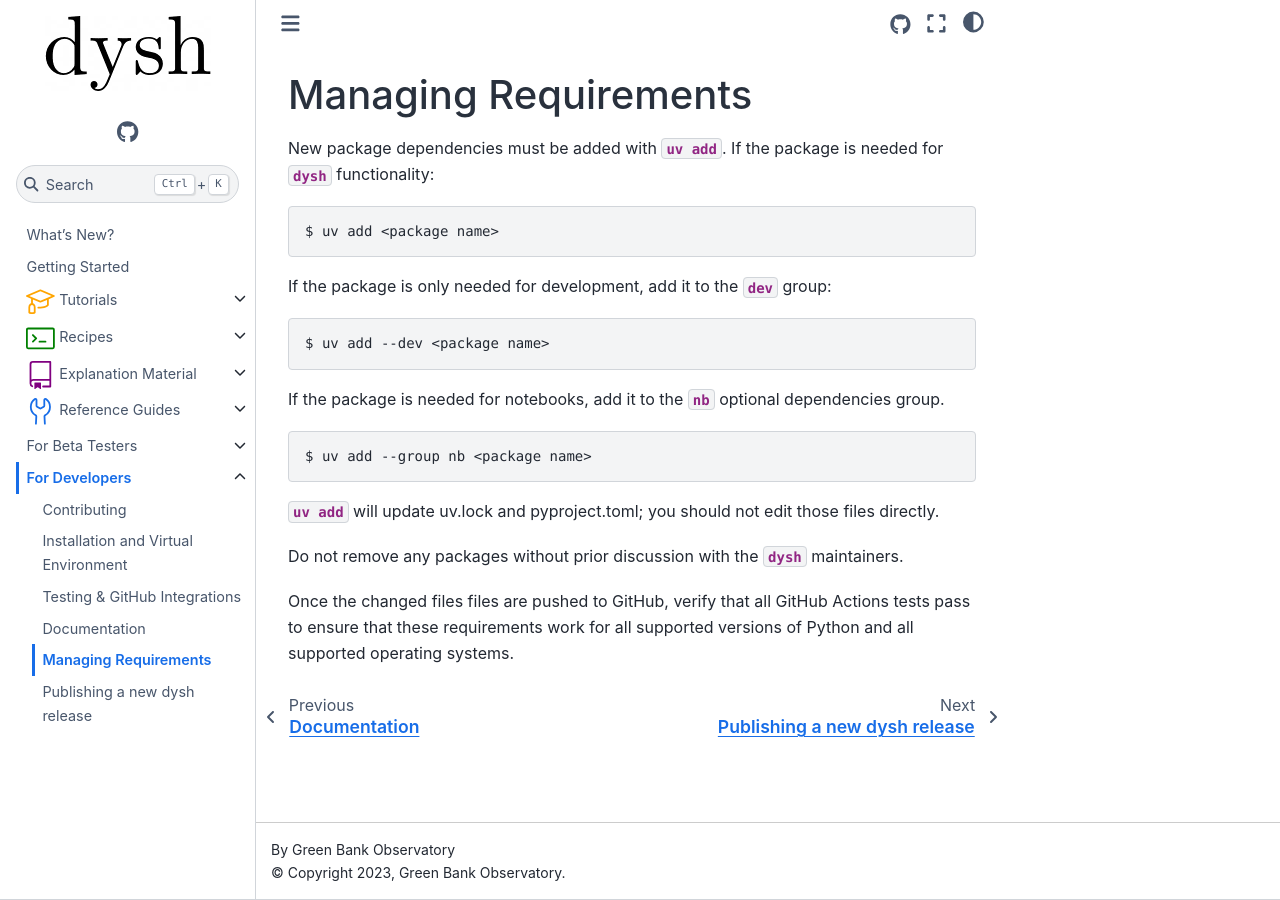
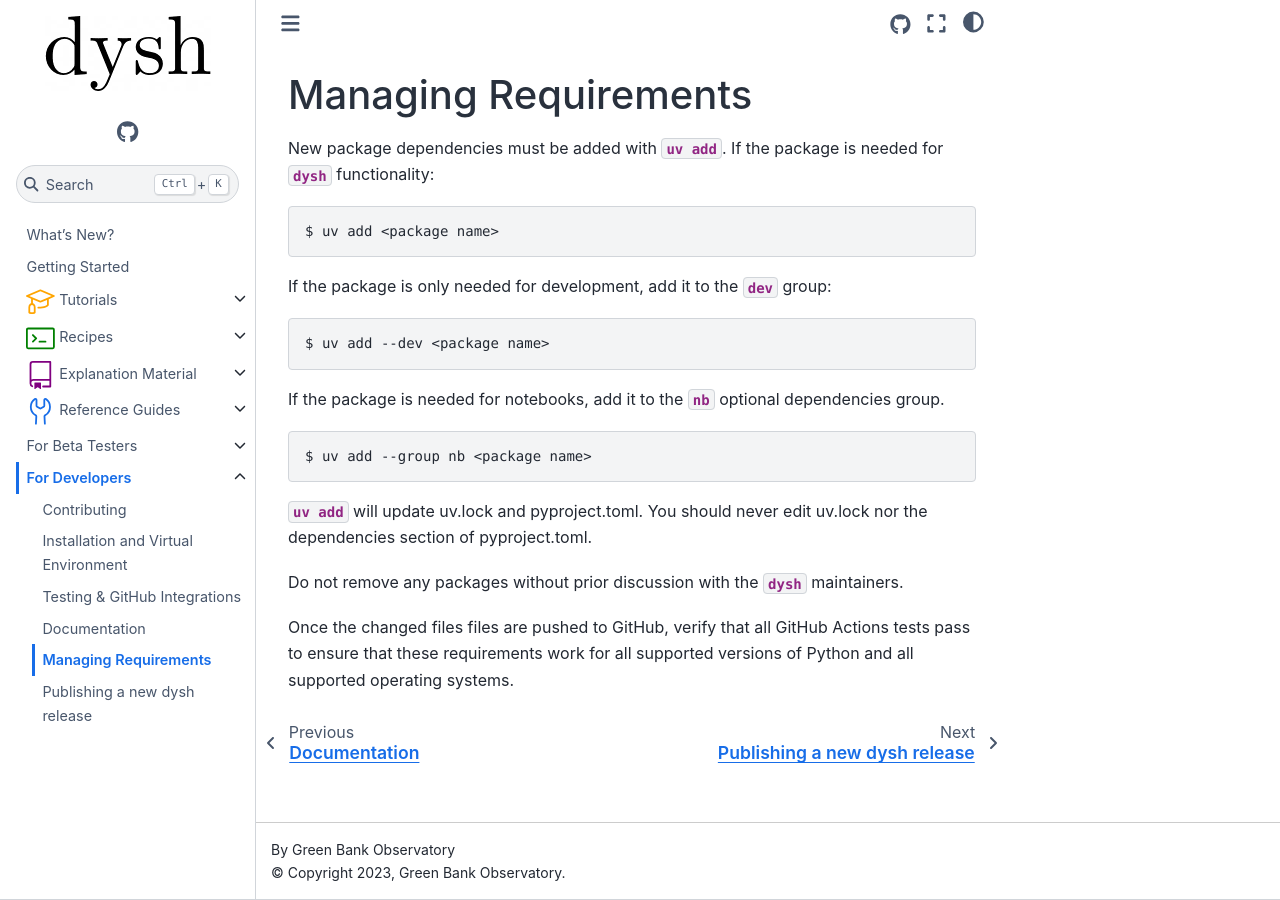
Before and after one commit to GreenBankObservatory/dysh, a Sphinx documentation site: the page built from docs/source/for_developers/manage_requirements.rst, in a window 1280 px wide. Built offline with Sphinx 7.4.7 and the Sphinx Book theme 1.1.4, drawn with Linux system fonts in a browser that asks for light colours; pages that are not in the unit, such as notebooks, are missing from menus.

Commit message:
clarify uv.lock/pyproject.toml

```diff
--- a/docs/source/for_developers/manage_requirements.rst
+++ b/docs/source/for_developers/manage_requirements.rst
@@ -20,7 +20,7 @@ If the package is needed for notebooks, add it to the `nb` optional dependencies
 
    $ uv add --group nb <package name>
 
-`uv add` will update uv.lock and pyproject.toml; you should not edit those files directly.
+`uv add` will update uv.lock and pyproject.toml. You should never edit uv.lock nor the dependencies section of pyproject.toml.
 
 Do not remove any packages without prior discussion with the `dysh` maintainers.
 
```
